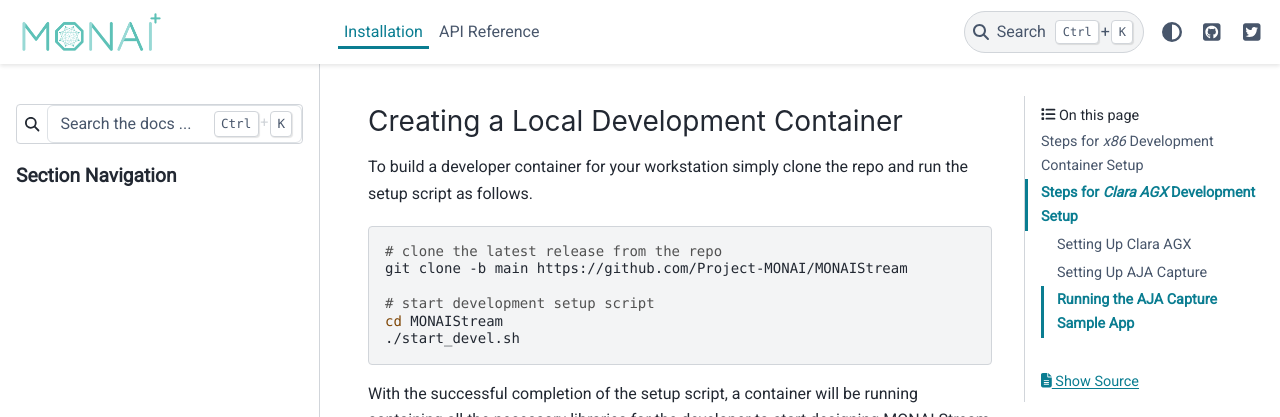
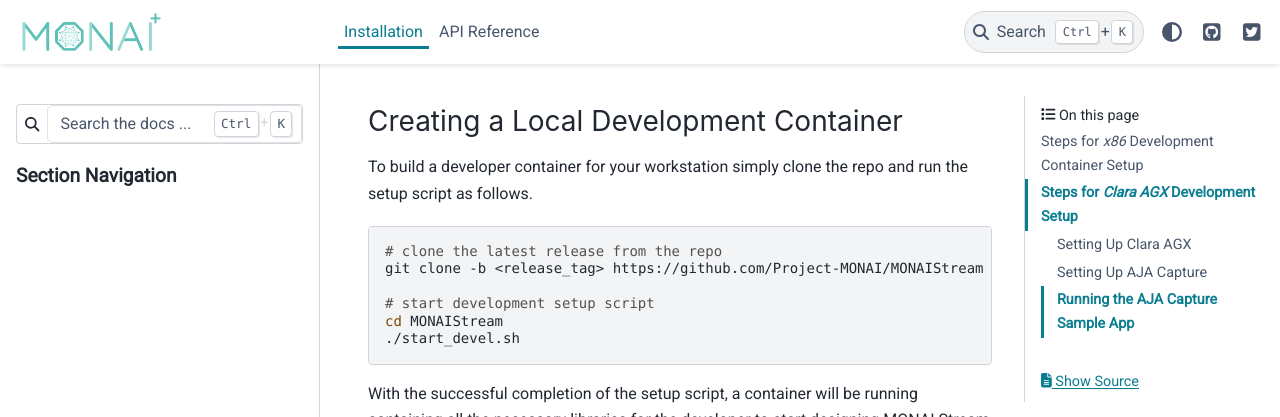
Before and after one commit to Project-MONAI/MONAIStream, a Sphinx documentation site: the page built from docs/source/installation.rst, in a window 1280 px wide and 900 px high, scrolled down 424 px. Shown: the top 417 px of the window. Built offline with Sphinx 7.4.7 and the PyData theme 0.15.4, drawn with Linux system fonts in a browser that asks for light colours; some web fonts are replaced; pages that are not in the unit, such as notebooks, are missing from menus.

Commit message:
releas tag
Signed-off-by: Alvin Ihsani <aihsani@nvidia.com>

```diff
--- a/docs/source/installation.rst
+++ b/docs/source/installation.rst
@@ -21,7 +21,7 @@ To build a developer container for your workstation simply clone the repo and ru
 .. code-block:: bash
 
     # clone the latest release from the repo
-    git clone -b main https://github.com/Project-MONAI/MONAIStream
+    git clone -b <release_tag> https://github.com/Project-MONAI/MONAIStream
 
     # start development setup script
     cd MONAIStream
```
Also changed, not shown: README.md (+1 -1 lines).
